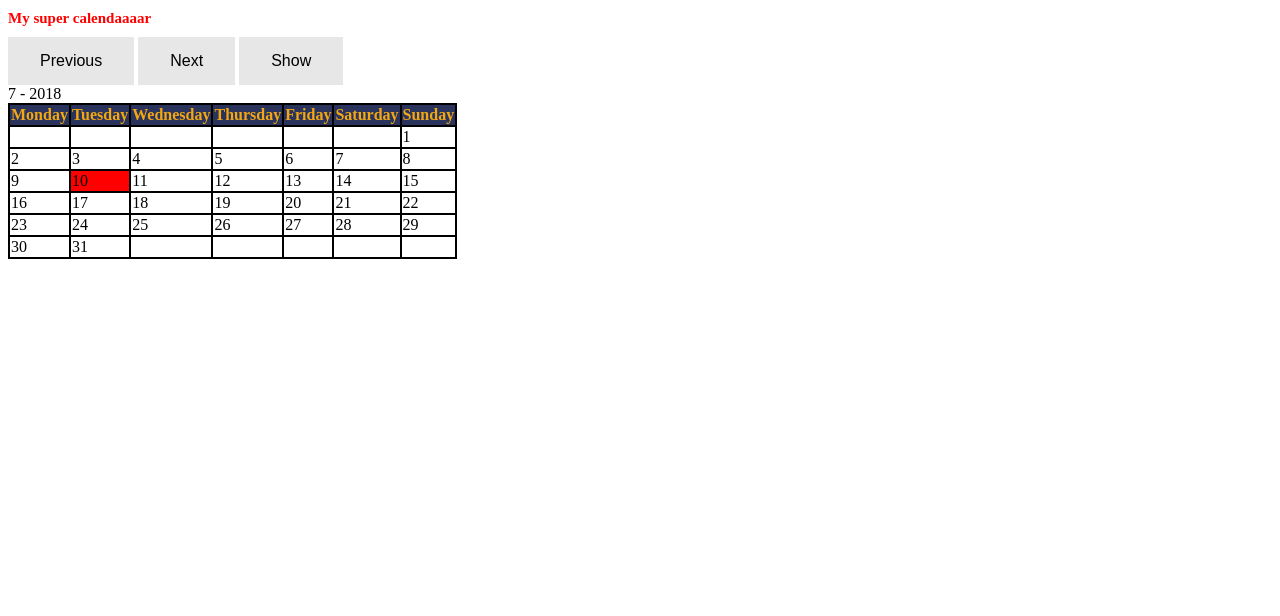
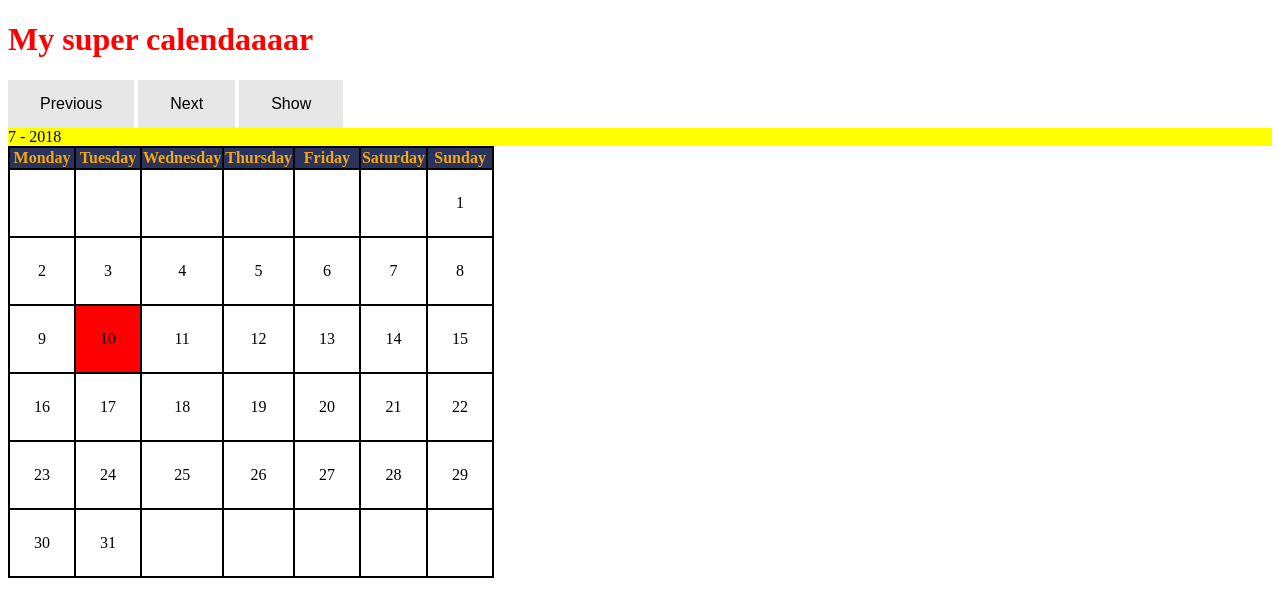
Before and after one commit to ElaMoscicka/Pet-projects, a plain HTML site: page CSS Calendar- Sunday shopping ban in Poland/index.html in a window 1280 px wide. Drawn offline with Linux system fonts and the light colour scheme.

Commit message:
Update style.css
changed 'header" to "h1",
added resultMonthAndYear which needs to be styled

```diff
--- a/CSS Calendar- Sunday shopping ban in Poland/style.css
+++ b/CSS Calendar- Sunday shopping ban in Poland/style.css
@@ -1,5 +1,4 @@
-.header {
-  font-size: 15px;
+h1 {
   color: red;
 }
 
@@ -30,8 +29,16 @@ th {
 
 td {
   border: 2px solid black;
+  text-align: center;
+  padding: 24px;
+  width: 25px;
 }
 
 .currentDay {
   background-color: red;
 }
+
+.resultMonthAndYear {
+  /* style it*/
+  background: yellow;
+}
```
